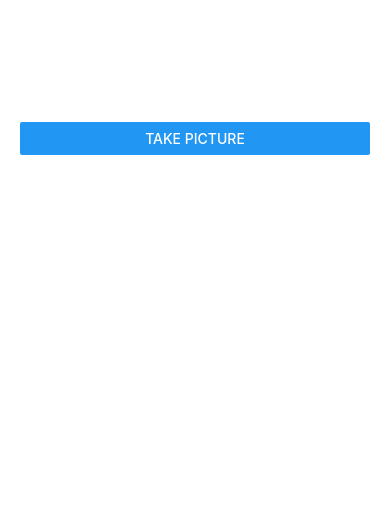
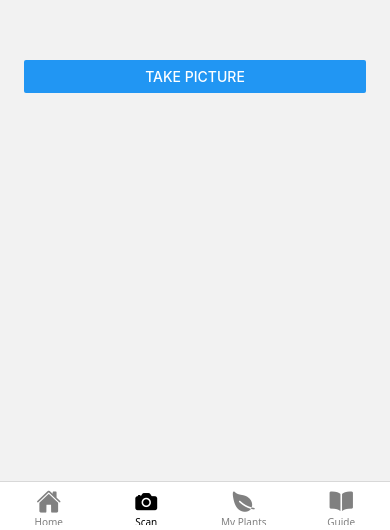
Before and after one commit to ash180403/Native, a React Native app: screen /Scan in a window 390 px wide. Shown: the part 314-844 px from the top of the page. Built offline with nearby package versions, Linux system fonts and the light colour scheme.

Commit message:
added tabs

```diff
--- a/App.tsx
+++ b/App.tsx
@@ -1,98 +1,51 @@
-import React, { useState } from 'react';
-import { View, Button, Text, Image, StyleSheet, Alert } from 'react-native';
-import * as ImagePicker from 'expo-image-picker';
-import * as Location from 'expo-location';
+import React from 'react';
+import { NavigationContainer } from '@react-navigation/native';
+import { createBottomTabNavigator } from '@react-navigation/bottom-tabs';
+import HomeScreen from './screens/HomeScreen';
+import Scan from './screens/Scan';
+import MyPlants from './screens/MyPlants';
+import GuideScreen from './screens/GuideScreen';
+import { Ionicons } from '@expo/vector-icons';
+
+const Tab = createBottomTabNavigator();
 
 export default function App() {
-  const [image, setImage] = useState<string | null>(null);
-  const [location, setLocation] = useState<Location.LocationObject | null>(null);
-  const [address, setAddress] = useState<string | null>(null);
+  return (
+    <NavigationContainer>
+      <Tab.Navigator
+        screenOptions={({ route }) => ({
+          tabBarIcon: ({ color, size }) => {
+            let iconName: string;
 
-  const takePictureHandler = async () => {
-    const permissionResult = await ImagePicker.requestCameraPermissionsAsync();
-    if (!permissionResult.granted) {
-      Alert.alert('Permission required', 'Camera access is needed.');
-      return;
-    }
+            switch (route.name) {
+              case 'Home':
+                iconName = 'home';
+                break;
+              case 'Scan':
+                iconName = 'camera';
+                break;
+              case 'My Plants':
+                iconName = 'leaf';
+                break;
+              case 'Guide':
+                iconName = 'book';
+                break;
+              default:
+                iconName = 'ellipse';
+            }
 
-    const imageResult = await ImagePicker.launchCameraAsync({
-      allowsEditing: true,
-      aspect: [4, 3],
-      quality: 0.5,
-    });
-
-    if (!imageResult.canceled) {
-      setImage(imageResult.assets[0].uri);
-
-      const { status } = await Location.requestForegroundPermissionsAsync();
-      if (status !== 'granted') {
-        Alert.alert('Permission required', 'Location access is needed.');
-        return;
-      }
-
-      const loc = await Location.getCurrentPositionAsync({
-        accuracy: Location.Accuracy.Highest,
-        maximumAge: 0,
-      });
-
-      setLocation(loc);
-
-      // Get address from coordinates
-      const addressResult = await Location.reverseGeocodeAsync({
-        latitude: loc.coords.latitude,
-        longitude: loc.coords.longitude,
-      });
-
-      if (addressResult.length > 0) {
-        const a = addressResult[0];
-        const full = `${a.name}, ${a.street}, ${a.city}, ${a.region}, ${a.postalCode}, ${a.country}`;
-        setAddress(full);
-      } else {
-        setAddress('Address not found');
-      }
-    }
-  };
-
-  const sendPictureHandler = () => {
-
-    console.log('Sending picture with location and address...');
-  };
-
-  return (
-    <View style={styles.container}>
-      <Button title="TAKE PICTURE" onPress={takePictureHandler} />
-      {image && (
-        <>
-          <Image source={{ uri: image }} style={styles.image} />
-          {location && (
-            <Text style={styles.text}>
-              Location: {location.coords.latitude.toFixed(5)}, {location.coords.longitude.toFixed(5)}
-            </Text>
-          )}
-          {address && <Text style={styles.text}>Address: {address}</Text>}
-          <Button title="SEND PICTURE" onPress={sendPictureHandler} />
-        </>
-      )}
-    </View>
+            return <Ionicons name={iconName as any} size={size} color={color} />;
+          },
+          tabBarActiveTintColor: 'black',
+          tabBarInactiveTintColor: 'gray',
+          headerShown: false,
+        })}
+      >
+        <Tab.Screen name="Home" component={HomeScreen} />
+        <Tab.Screen name="Scan" component={Scan} />
+        <Tab.Screen name="My Plants" component={MyPlants} />
+        <Tab.Screen name="Guide" component={GuideScreen} />
+      </Tab.Navigator>
+    </NavigationContainer>
   );
 }
-
-const styles = StyleSheet.create({
-  container: {
-    flex: 1,
-    justifyContent: 'center',
-    paddingTop: 60,
-    paddingHorizontal: 20,
-    backgroundColor: '#fff',
-  },
-  image: {
-    width: '100%',
-    height: 300,
-    marginVertical: 15,
-    borderRadius: 8,
-  },
-  text: {
-    fontSize: 16,
-    marginBottom: 10,
-  },
-});
--- /dev/null
+++ b/screens/GuideScreen.tsx
@@ -0,0 +1,20 @@
+import React from 'react';
+import styled from 'styled-components/native';
+
+const Container = styled.View`
+  flex: 1;
+  justify-content: center;
+  align-items: center;
+`;
+
+const Title = styled.Text`
+  font-size: 24px;
+`;
+
+export default function GuideScreen() {
+  return (
+    <Container>
+      <Title>Guide</Title>
+    </Container>
+  );
+}
--- /dev/null
+++ b/screens/HomeScreen.tsx
@@ -0,0 +1,20 @@
+import React from 'react';
+import styled from 'styled-components/native';
+
+const Container = styled.View`
+  flex: 1;
+  justify-content: center;
+  align-items: center;
+`;
+
+const Text = styled.Text`
+  font-size: 24px;
+`;
+
+export default function HomeScreen() {
+  return (
+    <Container>
+      <Text>Home Screen</Text>
+    </Container>
+  );
+}
--- /dev/null
+++ b/screens/MyPlants.tsx
@@ -0,0 +1,20 @@
+import React from 'react';
+import styled from 'styled-components/native';
+
+const Container = styled.View`
+  flex: 1;
+  justify-content: center;
+  align-items: center;
+`;
+
+const Title = styled.Text`
+  font-size: 24px;
+  `;
+
+export default function MyPlantsScreen() {
+  return (
+    <Container>
+      <Title>My Plants</Title>
+    </Container>
+  );
+}
--- /dev/null
+++ b/screens/Scan.tsx
@@ -0,0 +1,96 @@
+import React, { useState } from 'react';
+import { Button, Image, Alert } from 'react-native';
+import styled from 'styled-components/native';
+import * as ImagePicker from 'expo-image-picker';
+import * as Location from 'expo-location';
+
+const Container = styled.ScrollView`
+  flex: 1;
+  padding: 24px;
+`;
+const ButtonContainer = styled.View`
+ margin-top: 350px;
+
+`;
+
+const StyledImage = styled.Image`
+  width: 100%;
+  height: 300px;
+  border-radius: 10px;
+  margin: 16px 0;
+`;
+
+const StyledText = styled.Text`
+  font-size: 16px;
+  margin-bottom: 10px;
+`;
+
+export default function ScanScreen() {
+  const [image, setImage] = useState<string | null>(null);
+  const [location, setLocation] = useState<Location.LocationObject | null>(null);
+  const [address, setAddress] = useState<string | null>(null);
+
+  const takePictureHandler = async () => {
+    const permissionResult = await ImagePicker.requestCameraPermissionsAsync();
+    if (!permissionResult.granted) {
+      Alert.alert('Permission required', 'Camera access is needed.');
+      return;
+    }
+
+    const imageResult = await ImagePicker.launchCameraAsync({
+      allowsEditing: true,
+      aspect: [4, 3],
+      quality: 0.5,
+    });
+
+    if (!imageResult.canceled) {
+      setImage(imageResult.assets[0].uri);
+
+      const { status } = await Location.requestForegroundPermissionsAsync();
+      if (status !== 'granted') {
+        Alert.alert('Permission required', 'Location access is needed.');
+        return;
+      }
+
+      const loc = await Location.getCurrentPositionAsync({
+        accuracy: Location.Accuracy.Highest,
+        maximumAge: 0,
+      });
+
+      setLocation(loc);
+
+      const addressResult = await Location.reverseGeocodeAsync({
+        latitude: loc.coords.latitude,
+        longitude: loc.coords.longitude,
+      });
+
+      if (addressResult.length > 0) {
+        const a = addressResult[0];
+        const full = `${a.name}, ${a.street}, ${a.city}, ${a.region}, ${a.postalCode}, ${a.country}`;
+        setAddress(full);
+      } else {
+        setAddress('Address not found');
+      }
+    }
+  };
+
+  return (
+    <Container>
+        <ButtonContainer>
+            <Button title="TAKE PICTURE" onPress={takePictureHandler} />
+        </ButtonContainer>
+      {image && (
+        <>
+          <StyledImage source={{ uri: image }} />
+          {location && (
+            <StyledText>
+              Location: {location.coords.latitude.toFixed(5)}, {location.coords.longitude.toFixed(5)}
+            </StyledText>
+          )}
+          {address && <StyledText>Address: {address}</StyledText>}
+          <Button title="SEND PICTURE" onPress={() => {}} />
+        </>
+      )}
+    </Container>
+  );
+}
```
Also changed, not shown: package.json (+12 -3 lines), 1 other file (tests, documents, lock files or other folders).
